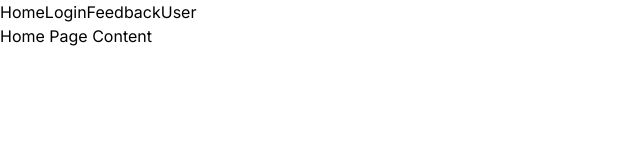
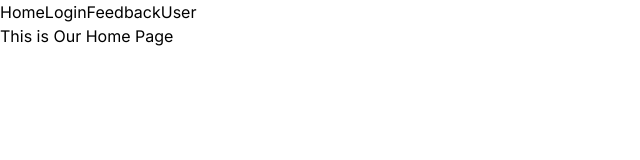
Before and after one commit to tonmoy3673/soulMate, a Next.js app: page / in a window 1280 px wide. Shown: the top 160 px of the page, without its empty margins (0-640 px from the left). Built offline with nearby package versions, Linux system fonts and the light colour scheme.

Commit message:
:sparkles: added homepage

```diff
--- /dev/null
+++ b/src/app/api/blog/route.js
@@ -0,0 +1,3 @@
+export async function GET (request){
+    return new Response('John Doe')
+}
--- /dev/null
+++ b/src/app/api/text/route.js
@@ -0,0 +1,4 @@
+import { NextResponse } from "next/server"
+export async function GET(request) {
+    return NextResponse.json( { data: ['text', 'body'] },{ status: 200 });
+}
--- a/src/app/page.js
+++ b/src/app/page.js
@@ -1,10 +1,10 @@
+import HomeComponent from "@/components/Home/Home";
 
 
 export default function Home() {
   return (
     <main className="min-h-screen">
-      <h3>Home Page Content</h3>
-
+     <HomeComponent/>
     </main>
   );
 }
--- /dev/null
+++ b/src/components/Home/Home.jsx
@@ -0,0 +1,11 @@
+import React from "react";
+
+const HomeComponent = () => {
+  return (
+    <div>
+      <h3>This is Our Home Page</h3>
+    </div>
+  );
+};
+
+export default HomeComponent;
```
